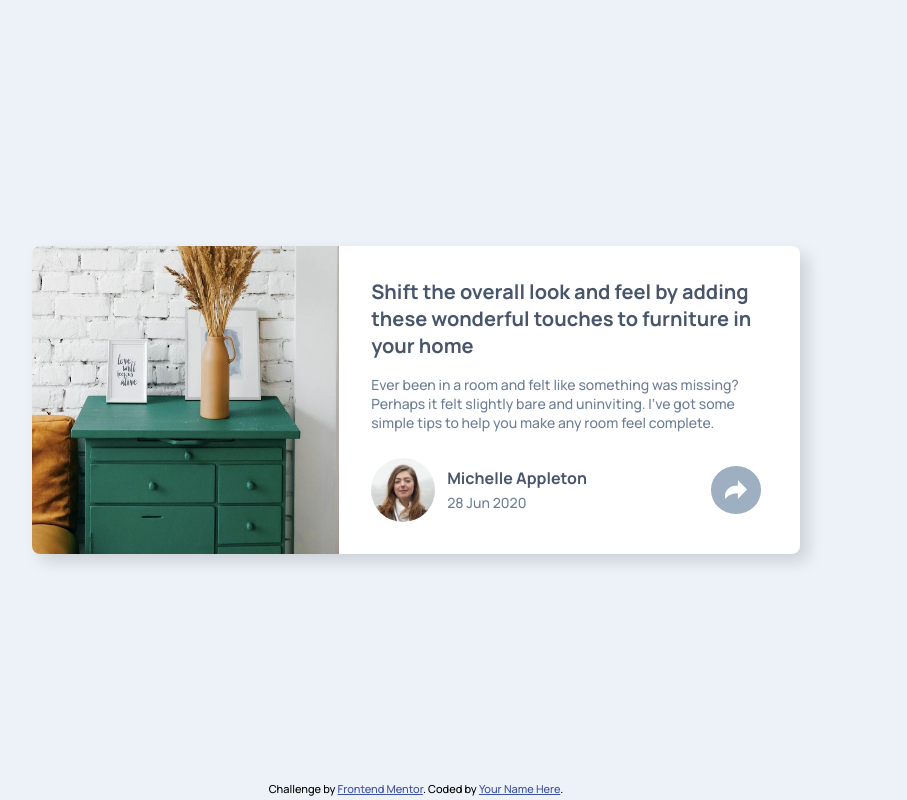
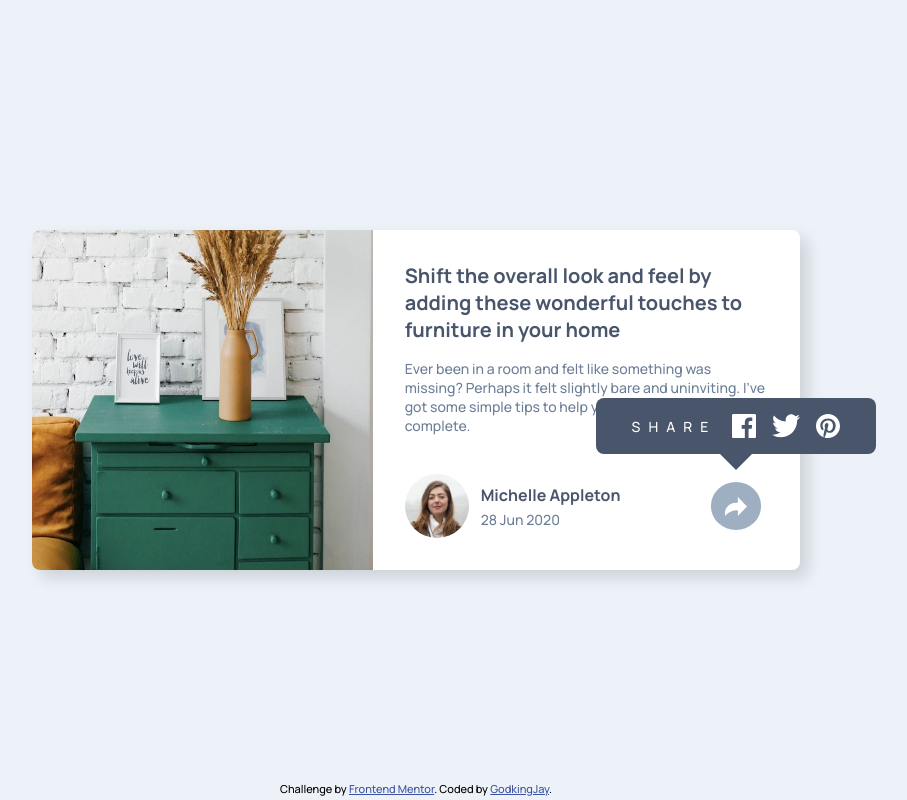
Before and after one commit to godkingjay/FrontendMentor-Article-Preview-Component, a plain HTML site: page index.html in a window 1280 px wide. Both pictures are taken after a click on the button 959 px from the left and 489 px from the top of the page. Shown: the whole page, without its empty margins (224-1131 px from the left). Drawn offline with Linux system fonts and the light colour scheme.

Commit message:
update site

```diff
--- a/index.html
+++ b/index.html
@@ -9,6 +9,7 @@
   <title>Frontend Mentor | Article preview component</title>
 
   <link rel="stylesheet" href="style.css">
+
 </head>
 <body>
   <main>
@@ -39,6 +40,12 @@
               <button class="share-btn">
                 <img src="images/icon-share.svg" alt="" srcset="">
               </button>
+              <div class="share-pop-up">
+                <p>SHARE</p>
+                <a href="https://www.facebook.com/godking.jay.cryptocrat/"><img src="images/icon-facebook.svg" alt="" srcset=""></a>
+                <a href="https://twitter.com/godking_jay"><img src="images/icon-twitter.svg" alt="" srcset=""></a>
+                <a href="#pinterest"><img src="images/icon-pinterest.svg" alt="" srcset=""></a>
+              </div>
             </div>
           </div>
         </div>
@@ -47,8 +54,8 @@
   </main>
 
   <footer class="attribution">
-    Challenge by <a href="https://www.frontendmentor.io?ref=challenge" target="_blank">Frontend Mentor</a>.
-    Coded by <a href="#">Your Name Here</a>.
+    Challenge by <a href="https://www.frontendmentor.io/challenges/article-preview-component-dYBN_pYFT" target="_blank">Frontend Mentor</a>.
+    Coded by <a href="https://www.frontendmentor.io/profile/godkingjay">GodkingJay</a>.
   </footer>
 
   <script src="script.js"></script>
--- a/script.js
+++ b/script.js
@@ -2,4 +2,6 @@ const shareBtn = document.querySelector('.share-btn');
 
 shareBtn.addEventListener('click', () => {
   shareBtn.classList.toggle('active-btn');
+  const sharePopup = document.querySelector('.share-pop-up');
+  sharePopup.classList.toggle('share-pop-up-show');
 });
--- a/style.css
+++ b/style.css
@@ -15,6 +15,7 @@
   --share-btn: rgb(240, 240, 240);
   --share-btn-hover: hsl(214, 25%, 82%);
   --share-btn-active: hsl(212, 23%, 69%);
+  --share-pop-up: hsl(217, 19%, 35%);
 }
 
 *, *::after, *::before {
@@ -73,6 +74,7 @@ main {
   flex-direction: column;
   padding: 2rem;
   width: 100%;
+  position: relative;
 }
 
 .card-content > .card-title {
@@ -87,8 +89,6 @@ main {
 }
 
 .card-footer {
-  position: relative;
-  margin-top: auto;
   display: flex;
   width: 100%;
 }
@@ -125,11 +125,8 @@ main {
 }
 
 .card-share {
-  margin-left: auto;
-  aspect-ratio: 1;
   display: flex;
   align-items: center;
-  justify-content: center;
 }
 
 .share-btn {
@@ -159,9 +156,36 @@ main {
   height: 100%;
 }
 
-@media (max-width: 768px) {
+.share-pop-up {
+  display: flex;
+  align-items: center;
+  gap: 1rem;
+  transition: opacity 0.2s ease-in-out, transform 0.2s ease-in-out;
+}
+
+.share-pop-up > p {
+  font-size: var(--font-description-sz);
+  letter-spacing: 0.5rem;
+  color: white;
+}
+
+.share-pop-up > a {
+  display: flex;
+  align-items: center;
+  justify-content: center;
+  height: 1.5rem;
+  aspect-ratio: 1;
+}
+
+.share-pop-up > a > img {
+  cursor: pointer;
+  height: 100%;
+}
+
+@media (max-width: 812px) {
   .wrapper {
     max-width: 768px;
+    margin-block: 3rem;
   }
 
   .card {
@@ -169,18 +193,98 @@ main {
     flex-direction: column;
   }
 
+  .card-content {
+    margin-bottom: 4.5rem;
+  }
+
   .card-image > img {
     border-radius: 0.5rem 0.5rem 0 0;
   }
+
+  .card-footer {
+    position: absolute;
+    bottom: -4.5rem;
+    left: 0;
+    padding: 1rem;
+    border-radius: 0 0 0.5rem 0.5rem;
+    overflow: hidden;
+  }
+
+  .share-btn {
+    z-index: 2;
+    position: absolute;
+    height: 50%;
+    right: 0;
+    margin: 1rem;
+    margin-right: 2rem;
+  }
+
+  .share-pop-up {
+    z-index: 1;
+    position: absolute;
+    left: 0;
+    background: var(--share-pop-up);
+    height: 100%;
+    width: 100%;
+    padding: 2rem;
+    transform: translateY(100%);
+  }
+
+  .share-pop-up > p {
+    font-size: 1.25rem;
+  }
+
+  .share-pop-up-show {
+    transform: translateY(0);
+  }
 }
 
-@media (min-width: 769px) {
+@media (min-width: 813px) {
   .wrapper {
-    aspect-ratio: 5/2;
+    margin-inline: 3rem;
   }
 
   .card-image > img {
     border-radius: 0.5rem 0 0 0.5rem;
+  }
+
+  .card-footer {
+    position: relative;
+    margin-top: auto;
+  }
+
+  .card-share {
+    margin-left: auto;
+    aspect-ratio: 1;
+    justify-content: center;
+  }
+
+  .share-pop-up {
+    position: absolute;
+    justify-content: center;
+    margin-bottom: 10rem;
+    padding: 1rem;
+    padding-inline: 2.25rem;
+    background: var(--share-pop-up);
+    border-radius: 0.5rem;
+    transform-origin: bottom;
+    opacity: 0;
+  }
+
+  .share-pop-up:before {
+    content: "";
+    height: 0;
+    width: 0;
+    bottom: -1rem;
+    border-right: 1rem solid transparent;
+    border-left: 1rem solid transparent;
+    border-top: 1rem solid var(--share-pop-up);
+    position: absolute;
+    background: white;
+  }
+
+  .share-pop-up-show {
+    opacity: 1;
   }
 }
 
```
Also changed, not shown: screenshot-mobile.jpg (added), screenshot.jpg (added), 2 other files.
